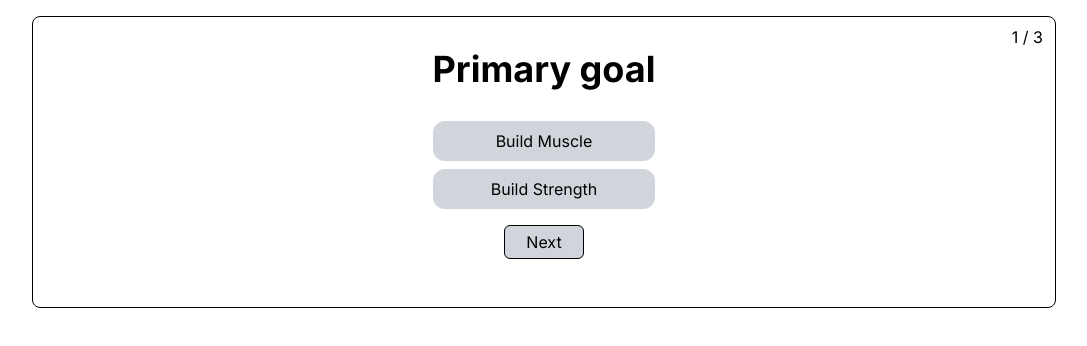
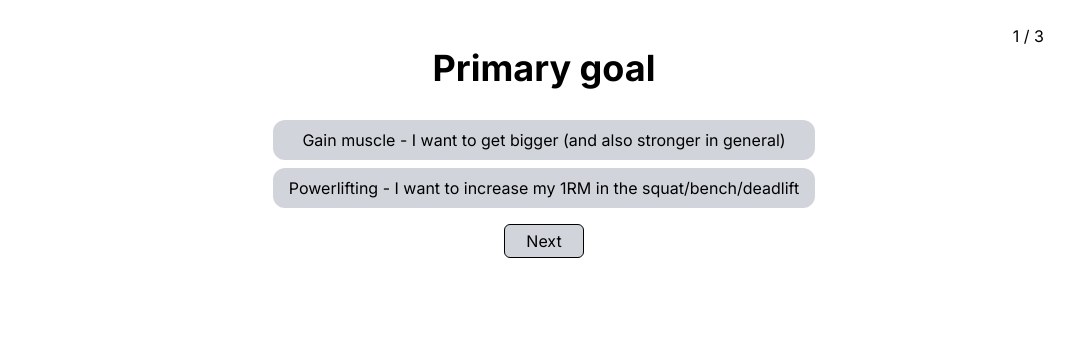
Before and after one commit to Oscar-P-E/training-plan-app, a React (Vite) app: page / in a window 1280 px wide. Shown: the top 346 px of the page, without its empty margins (96-1183 px from the left). Built offline with nearby package versions, Linux system fonts and the light colour scheme.

Commit message:
Change form options to better fit intended exercise programming

```diff
--- a/src/App.tsx
+++ b/src/App.tsx
@@ -5,8 +5,8 @@ import { Days } from "./form/Days";
 import { useMultistepForm } from "./useMultistepForm";
 
 export type FormData = {
-  goal: "muscle" | "strength" | null;
-  experience: "beginner" | "intermediate" | "advanced" | null;
+  goal: "muscle" | "powerlifting" | null;
+  experience: "beg-int" | "int-adv" | null;
   days: 2 | 3 | 4 | 5 | 6 | null;
 };
 
@@ -65,7 +65,7 @@ export default function App() {
   }
 
   return (
-    <div className="relative grid justify-center border border-black rounded-lg p-8 max-w-5xl mx-auto m-4">
+    <div className="relative grid justify-center p-8 max-w-5xl mx-auto m-4">
       <div className="absolute top-2 right-3">
         {currStepIdx + 1} / {steps.length}
       </div>
--- a/src/FormWrapper.tsx
+++ b/src/FormWrapper.tsx
@@ -9,7 +9,7 @@ export function FormWrapper({ title, children }: FormWrapperProps) {
   return (
     <>
       <h2 className="text-4xl text-center font-bold mb-8">{title}</h2>
-      <div className="grid gap-1 grid-flow-col">{children}</div>
+      <div className="grid gap-2 grid-flow-row">{children}</div>
     </>
   );
 }
--- a/src/form/Days.tsx
+++ b/src/form/Days.tsx
@@ -13,16 +13,8 @@ export function Days({ goal, experience, days, updateFields }: Props) {
   ];
 
   const isDisabled = (value: number) => {
-    if (goal === "muscle") {
-      if (experience === "beginner" && value > 4) return true;
-      if (experience === "intermediate" && value < 4) return true;
-      if (experience === "advanced" && value !== 6) return true;
-    }
-    if (goal === "strength") {
-      if (experience === "beginner" && value > 4) return true;
-      if (experience === "intermediate" && (value < 3 || value > 4)) return true;
-      // no advanced strength
-    }
+    if (experience === "int-adv" && value < 4) return true;
+    if (goal === "powerlifting" && value > 5) return true;
     return false;
   };
 
@@ -44,8 +36,8 @@ export function Days({ goal, experience, days, updateFields }: Props) {
             className={`button-radio-label py-2 px-4 text-center ${
               days === option.value ? option.color : "bg-gray-300 hover:bg-gray-400"
             } ${isDisabled(option.value) && "opacity-30 cursor-not-allowed"}
-            ${index === 0 ? "rounded-l-xl" : ""} ${
-              index === options.length - 1 ? "rounded-r-xl" : ""
+            ${index === 0 ? "rounded-t-xl" : ""} ${
+              index === options.length - 1 ? "rounded-b-xl" : ""
             }`}
             htmlFor={option.value.toString()}
           >
@@ -57,18 +49,16 @@ export function Days({ goal, experience, days, updateFields }: Props) {
   );
 }
 
-// Combinations:
-// muscle, beginner, 2 days
-// muscle, beginner, 3 days
-// muscle, beginner, 4 days
-// strength, beginner, 2 days
-// strength, beginner, 3 days
-// strength, beginner, 4 days
-// muscle, intermediate, 4 days
-// muscle, intermediate, 5 days
-// muscle, intermediate, 6 days
-// strength, intermediate, 4 days
-// strength, intermediate, 5 days
-// strength, intermediate, 6 days
-// muscle, advanced, 6 days
-// strength, advanced, 6 days
+// 12 Possible Combinations:
+// muscle, beginner, 2
+// muscle, beginner, 3
+// muscle, beginner, 4
+// muscle, intermediate, 4
+// muscle, intermediate, 5
+// muscle, intermediate, 6
+// muscle, advanced, 6
+// strength, beginner, 2
+// strength, beginner, 3
+// strength, beginner, 4
+// strength, intermediate, 3
+// strength, intermediate, 4
--- a/src/form/Experience.tsx
+++ b/src/form/Experience.tsx
@@ -3,60 +3,42 @@ import { FormData } from "../App";
 
 type Props = FormData & { updateFields: (fields: Partial<FormData>) => void };
 
-export function Experience({ goal, experience, updateFields }: Props) {
+export function Experience({ experience, updateFields }: Props) {
   return (
     <FormWrapper title="Experience level">
       <input
         className="button-radio-input"
         type="radio"
-        id="beginner"
+        id="beg-int"
         name="experience"
-        value="beginner"
-        checked={experience === "beginner"}
+        value="beg-int"
+        checked={experience === "beg-int"}
         onChange={(e) => updateFields({ experience: e.target.value as FormData["experience"] })}
       />
       <label
-        className={`button-radio-label py-2 px-4 text-center rounded-l-xl ${
-          experience === "beginner" ? "bg-green-500" : "bg-gray-300 hover:bg-gray-400"
+        className={`button-radio-label py-2 px-4 text-center rounded-xl ${
+          experience === "beg-int" ? "bg-amber-500" : "bg-gray-300 hover:bg-gray-400"
         }`}
-        htmlFor="beginner"
+        htmlFor="beg-int"
       >
-        Beginner
+        Beginner / Intermediate
       </label>
       <input
         className="button-radio-input"
         type="radio"
-        id="intermediate"
+        id="int-adv"
         name="experience"
-        value="intermediate"
-        checked={experience === "intermediate"}
+        value="int-adv"
+        checked={experience === "int-adv"}
         onChange={(e) => updateFields({ experience: e.target.value as FormData["experience"] })}
       />
       <label
-        className={`button-radio-label py-2 px-4 text-center ${
-          experience === "intermediate" ? "bg-orange-500" : "bg-gray-300 hover:bg-gray-400"
+        className={`button-radio-label py-2 px-4 text-center rounded-xl ${
+          experience === "int-adv" ? "bg-amber-500" : "bg-gray-300 hover:bg-gray-400"
         }`}
-        htmlFor="intermediate"
+        htmlFor="int-adv"
       >
-        Intermediate
-      </label>
-      <input
-        className="button-radio-input"
-        type="radio"
-        id="advanced"
-        name="experience"
-        value="advanced"
-        checked={experience === "advanced"}
-        disabled={goal === "strength"}
-        onChange={(e) => updateFields({ experience: e.target.value as FormData["experience"] })}
-      />
-      <label
-        className={`button-radio-label py-2 px-4 text-center rounded-r-xl
-        ${experience === "advanced" ? "bg-red-500" : "bg-gray-300 hover:bg-gray-400"}
-        ${goal === "strength" ? "opacity-30 cursor-not-allowed" : ""}`}
-        htmlFor="advanced"
-      >
-        Advanced
+        Intermediate / Advanced
       </label>
     </FormWrapper>
   );
--- a/src/form/Goal.tsx
+++ b/src/form/Goal.tsx
@@ -6,7 +6,7 @@ type Props = FormData & { updateFields: (fields: Partial<FormData>) => void };
 export function Goal({ goal, updateFields }: Props) {
   return (
     <FormWrapper title="Primary goal">
-      <div className="grid grid-flow-row gap-2">
+      {/* <div className="grid grid-flow-row gap-2"> */}
         <input
           className="button-radio-input"
           type="radio"
@@ -19,33 +19,33 @@ export function Goal({ goal, updateFields }: Props) {
         <label
           className={`button-radio-label  py-2 px-4 rounded-xl text-center ${
             goal === "muscle"
-              ? "bg-purple-800 text-yellow-300 font-bold"
+              ? "bg-amber-500"
               : "bg-gray-300 hover:bg-gray-400"
           }`}
           htmlFor="muscle"
         >
-          Build Muscle
+          Gain muscle - I want to get bigger (and also stronger in general)
         </label>
         <input
           className="button-radio-input"
           type="radio"
-          id="strength"
+          id="powerlifting"
           name="goal"
-          value="strength"
-          checked={goal === "strength"}
+          value="powerlifting"
+          checked={goal === "powerlifting"}
           onChange={(e) => updateFields({ goal: e.target.value as FormData["goal"] })}
         />
         <label
           className={`button-radio-label py-2 px-4 rounded-xl text-center ${
-            goal === "strength"
-              ? "bg-black text-red-600 font-bold"
+            goal === "powerlifting"
+              ? "bg-amber-500"
               : "bg-gray-300 hover:bg-gray-400"
           }`}
-          htmlFor="strength"
+          htmlFor="powerlifting"
         >
-          Build Strength
+          Powerlifting - I want to increase my 1RM in the squat/bench/deadlift
         </label>
-      </div>
+      {/* </div> */}
     </FormWrapper>
   );
 }
```
